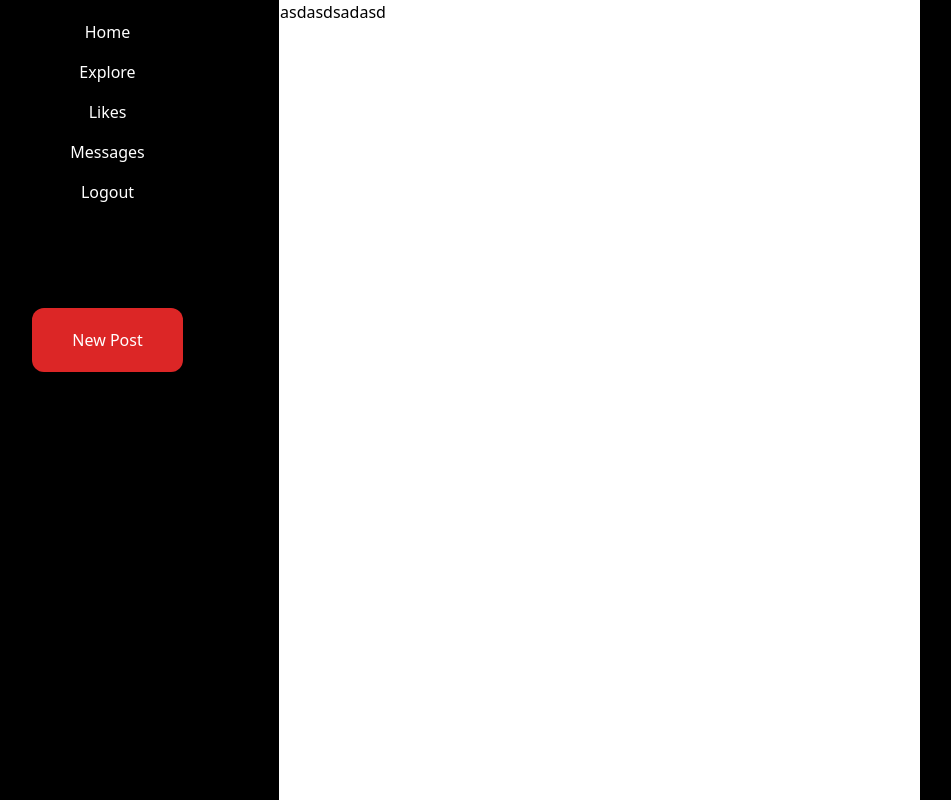
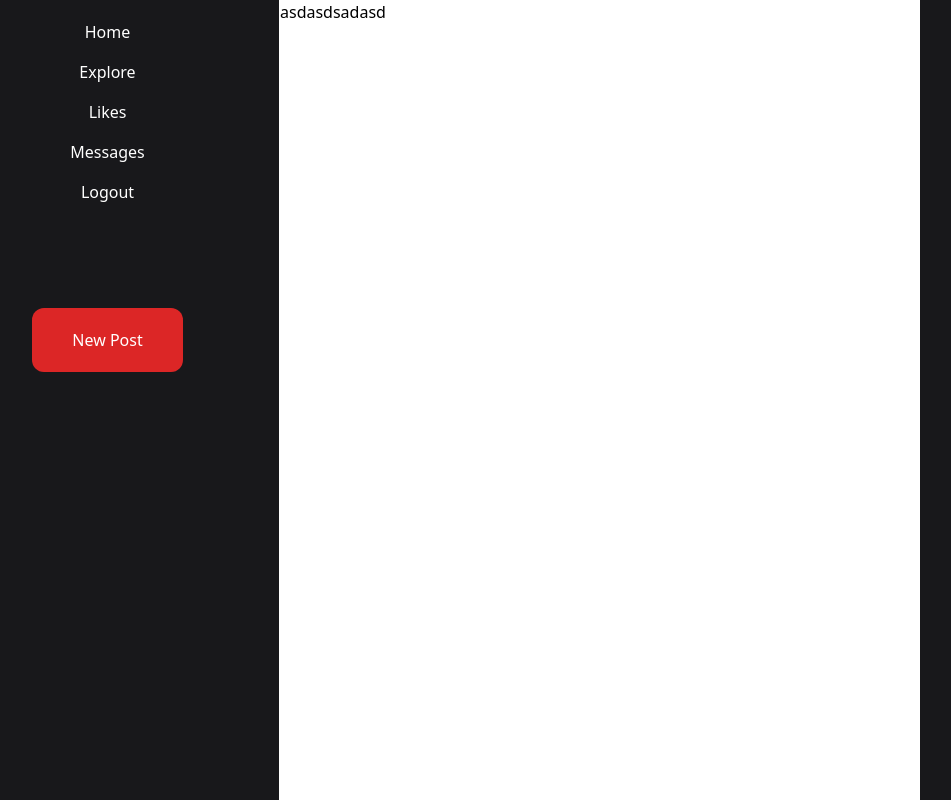
Before and after one commit to thepug432/MERN-twitter-clone, a React (Create React App) app in the folder client/: page / in a window 1280 px wide. Shown: the whole page, without its empty margins (40-991 px from the left). Built offline with nearby package versions, Linux system fonts and the light colour scheme; sample sign-in values are in the browser's storage.

Commit message:
color change

```diff
--- a/client/src/components/Navbar.jsx
+++ b/client/src/components/Navbar.jsx
@@ -9,7 +9,7 @@ import { GoTriangleRight } from 'react-icons/go'
 
 function Navbar() {
     const [seeNav, setSeeNav] = useState(false)
-    const divClass = `sm:flex flex-col p-3 bg-black pr-9 ${seeNav? 'hidden': 'flex relative'}`
+    const divClass = `sm:flex flex-col p-3 bg-zinc-900 pr-9 ${seeNav? 'hidden': 'flex relative'}`
     const dispatch = useDispatch()
     const navigate = useNavigate()
     const {user} = useSelector((state) => state.auth)
@@ -25,13 +25,13 @@ function Navbar() {
     }
 
     return (
-        <nav className='sm:h-screen h-min border-white border-r sm:bg-black border-b-red-100 sm:w-1/4 w-full p-0'>
+        <nav className='sm:h-screen h-min border-white border-r sm:bg-zinc-900 border-b-red-100 sm:w-1/4 w-full p-0'>
             {seeNav ?
-                <button className='sm:hidden block bg-black text-white p-2 px-4 rounded-r-xl' onClick={flipnav}>
+                <button className='sm:hidden block bg-zinc-900 text-white p-2 px-4 rounded-r-xl' onClick={flipnav}>
                     <GoTriangleRight size={25}/>
                 </button>
             :
-                <div className='flex bg-black text-white p-2 px-4 sm:hidden' onClick={flipnav}>
+                <div className='flex bg-zinc-900 text-white p-2 px-4 sm:hidden' onClick={flipnav}>
                     <button>
                     <IoCloseOutline size={25}/>
                     </button>
--- a/client/src/components/Sidebar.jsx
+++ b/client/src/components/Sidebar.jsx
@@ -2,7 +2,7 @@ import React from 'react'
 
 function Sidebar() {
   return (
-    <div className='bg-black flex flex-col w-1/4'>
+    <div className='bg-zinc-900 flex flex-col w-1/4'>
 
     </div>
   )
```
